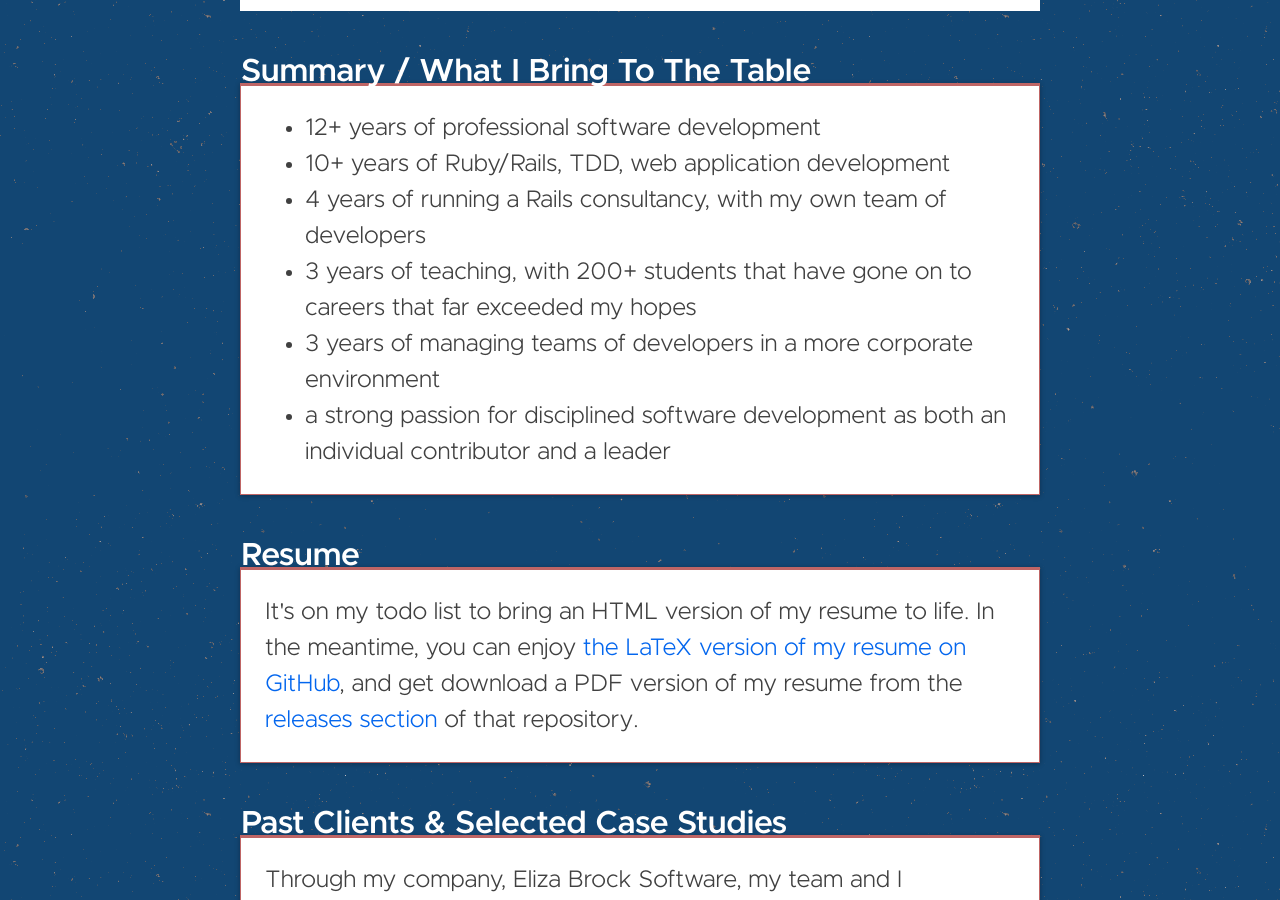
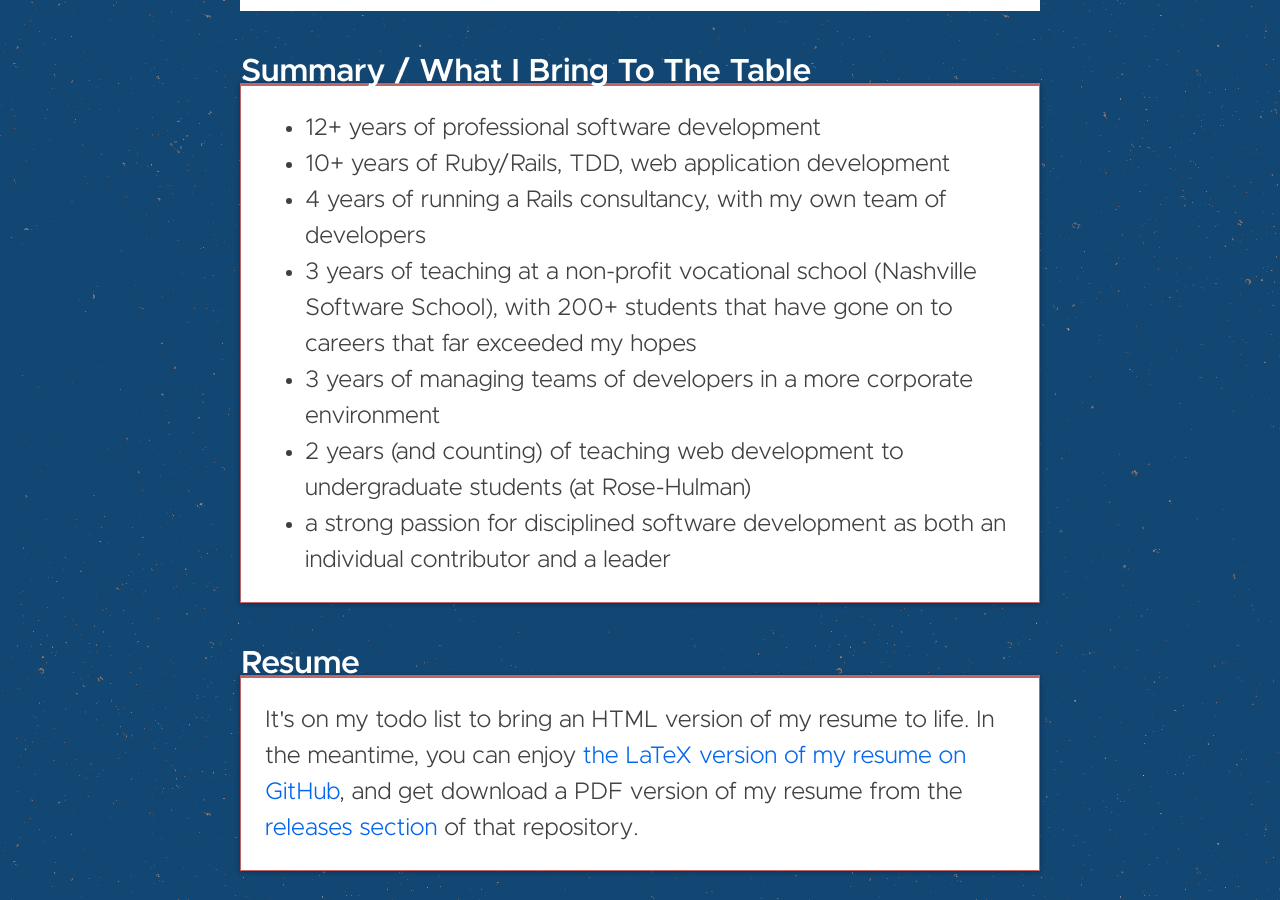
Before and after one commit to miniature-caravan/miniature-caravan.github.io, a Jekyll site: the page built from portfolio.md, in a window 1280 px wide and 900 px high, scrolled down 475 px. Built offline with Jekyll 4.4.1, drawn with Linux system fonts in a browser that asks for light colours.

Commit message:
Update work experience summary

```diff
--- a/portfolio.md
+++ b/portfolio.md
@@ -20,8 +20,9 @@ permalink: /portfolio_and_resume
     <li> 12+ years of professional software development </li>
     <li> 10+ years of Ruby/Rails, TDD, web application development </li>
     <li> 4 years of running a Rails consultancy, with my own team of developers </li>
-    <li> 3 years of teaching, with 200+ students that have gone on to careers that far exceeded my hopes </li>
+    <li> 3 years of teaching at a non-profit vocational school (Nashville Software School), with 200+ students that have gone on to careers that far exceeded my hopes </li>
     <li> 3 years of managing teams of developers in a more corporate environment </li>
+    <li> 2 years (and counting) of teaching web development to undergraduate students (at Rose-Hulman)</li>
     <li> a strong passion for disciplined software development as both an individual contributor and a leader </li>
   </ul>
 </section>
```
